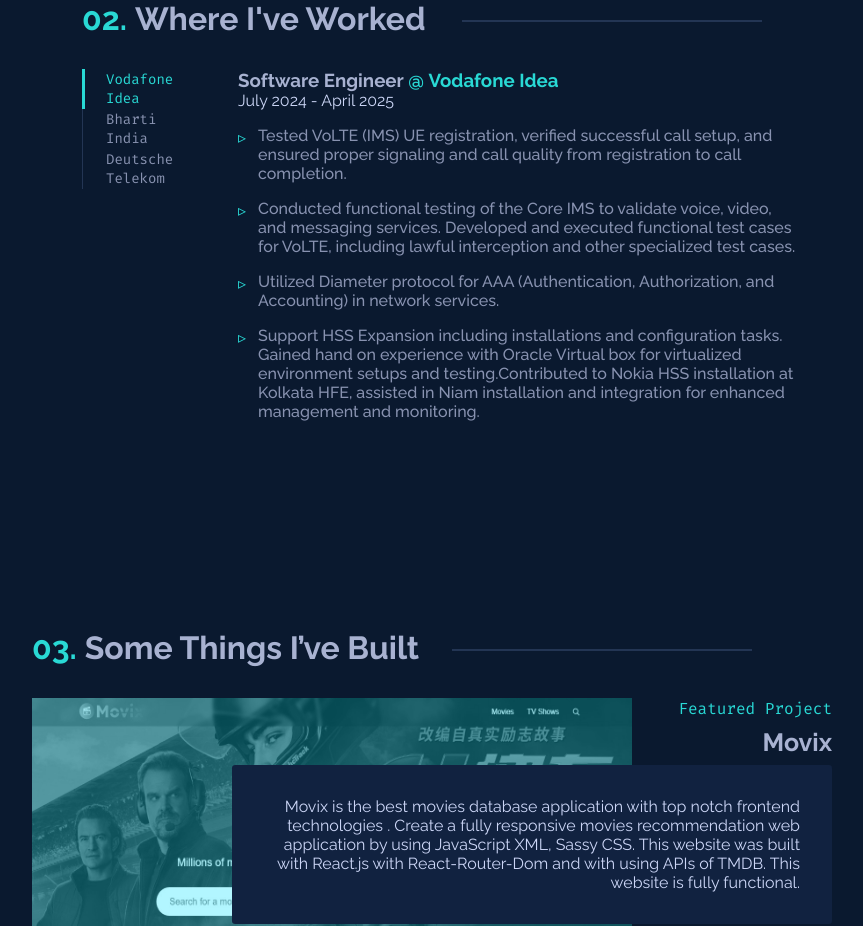
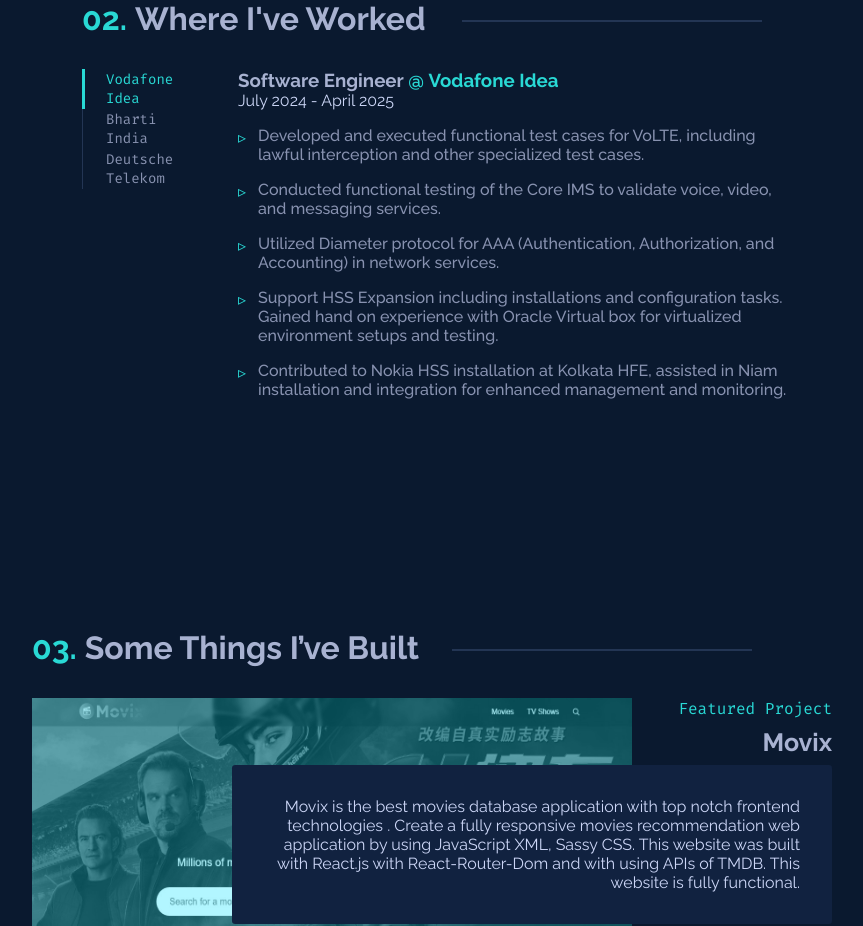
Before and after one commit to Aspak786/my-portfolio, a Next.js app: page / in a window 1280 px wide. Shown: the part 1680-2606 px from the top of the page, without its empty margins (208-1071 px from the left). Built offline with nearby package versions, Linux system fonts and the light colour scheme.

Commit message:
Update Experience.tsx

```diff
--- a/src/sections/Experience.tsx
+++ b/src/sections/Experience.tsx
@@ -20,10 +20,11 @@
       start: "July 2024",
       end: "April 2025",
       shortDescription: [
-        "Tested VoLTE (IMS) UE registration, verified successful call setup, and ensured proper signaling and call quality from registration to call completion.",
-        "Conducted functional testing of the Core IMS to validate voice, video, and messaging services. Developed and executed functional test cases for VoLTE, including lawful interception and other specialized test cases.",
+        "Developed and executed functional test cases for VoLTE, including lawful interception and other specialized test cases.",
+        "Conducted functional testing of the Core IMS to validate voice, video, and messaging services.",
         "Utilized Diameter protocol for AAA (Authentication, Authorization, and Accounting) in network services.",
-        "Support HSS Expansion including installations and configuration tasks. Gained hand on experience with Oracle Virtual box for virtualized environment setups and testing.Contributed to Nokia HSS installation at Kolkata HFE, assisted in Niam installation and integration for enhanced management and monitoring.",
+        "Support HSS Expansion including installations and configuration tasks. Gained hand on experience with Oracle Virtual box for virtualized environment setups and testing.",
+        "Contributed to Nokia HSS installation at Kolkata HFE, assisted in Niam installation and integration for enhanced management and monitoring.",
       ],
     },
     {
```
